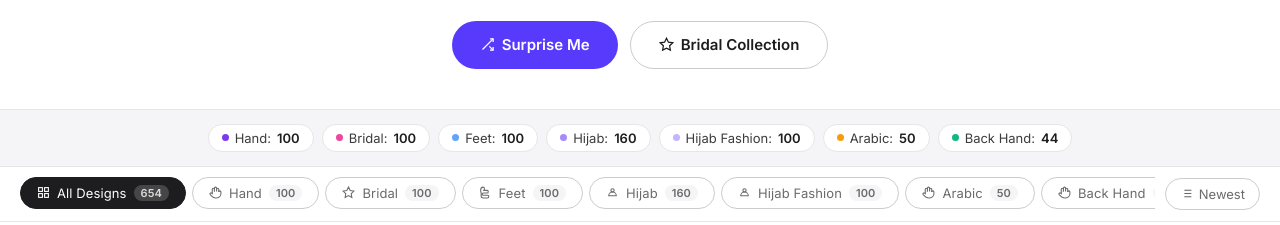
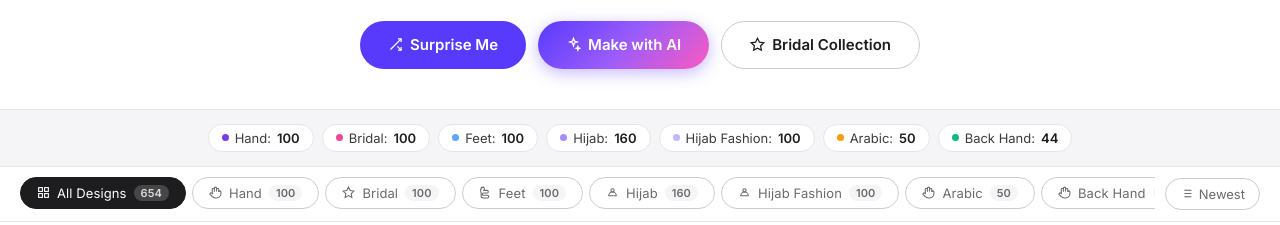
Before and after one commit to wondermayank/help, a plain HTML site: page Mehendi/index.html in a window 1280 px wide. Shown: the part 353-578 px from the top of the page. Drawn offline with Linux system fonts and the light colour scheme.

Commit message:
Update index.html

```diff
--- a/Mehendi/index.html
+++ b/Mehendi/index.html
@@ -296,6 +296,17 @@ header.scrolled {
 }
 .btn-secondary:hover { border-color: var(--primary); color: var(--primary); }
 .btn-secondary:active { transform: scale(0.95); }
+.btn-ai {
+  display: inline-flex; align-items: center; gap: 7px;
+  background: linear-gradient(135deg, #573AFC 0%, #9A5CFB 50%, #FB5AC0 100%);
+  color: #fff; border: none; border-radius: 9999px;
+  padding: 14px 28px; height: 48px;
+  font-family: 'Inter', sans-serif; font-size: 15px; font-weight: 600;
+  cursor: pointer; transition: transform 0.15s, box-shadow 0.2s;
+  text-decoration: none; box-shadow: 0 4px 16px rgba(87,58,252,0.35);
+}
+.btn-ai:hover { box-shadow: 0 6px 20px rgba(87,58,252,0.45); }
+.btn-ai:active { transform: scale(0.95); }
 
 /* ─── STATS BAR (parchment strip) ───────────────── */
 .stats-section {
@@ -807,6 +818,13 @@ header.scrolled {
       </svg>
       Surprise Me
     </button>
+    <a class="btn-ai" href="https://chatgpt.com/g/g-6a37eeb781988191a58141e4e510e529-mehndi-design-studio-by-wondermayank" target="_blank" rel="noopener noreferrer">
+      <svg width="15" height="15" viewBox="0 0 24 24" fill="none" stroke="currentColor" stroke-width="2">
+        <path d="M12 2l1.5 4.5L18 8l-4.5 1.5L12 14l-1.5-4.5L6 8l4.5-1.5L12 2z"/>
+        <path d="M19 15l0.8 2.2L22 18l-2.2 0.8L19 21l-0.8-2.2L16 18l2.2-0.8L19 15z"/>
+      </svg>
+      Make with AI
+    </a>
     <button class="btn-secondary" onclick="setCategory('bridal')">
       <svg width="15" height="15" viewBox="0 0 24 24" fill="none" stroke="currentColor" stroke-width="2">
         <path d="M12 2l3.09 6.26L22 9.27l-5 4.87 1.18 6.88L12 17.77l-6.18 3.25L7 14.14 2 9.27l6.91-1.01L12 2z"/>
```
